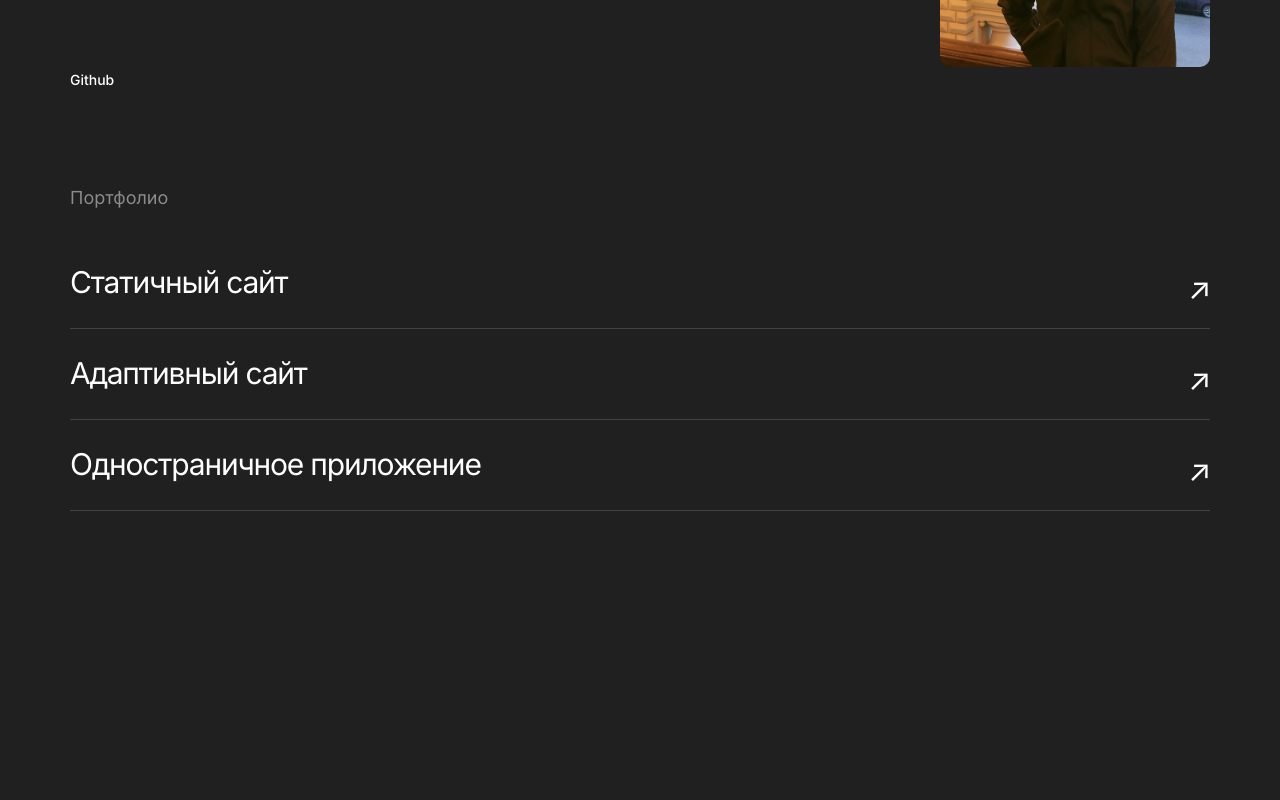
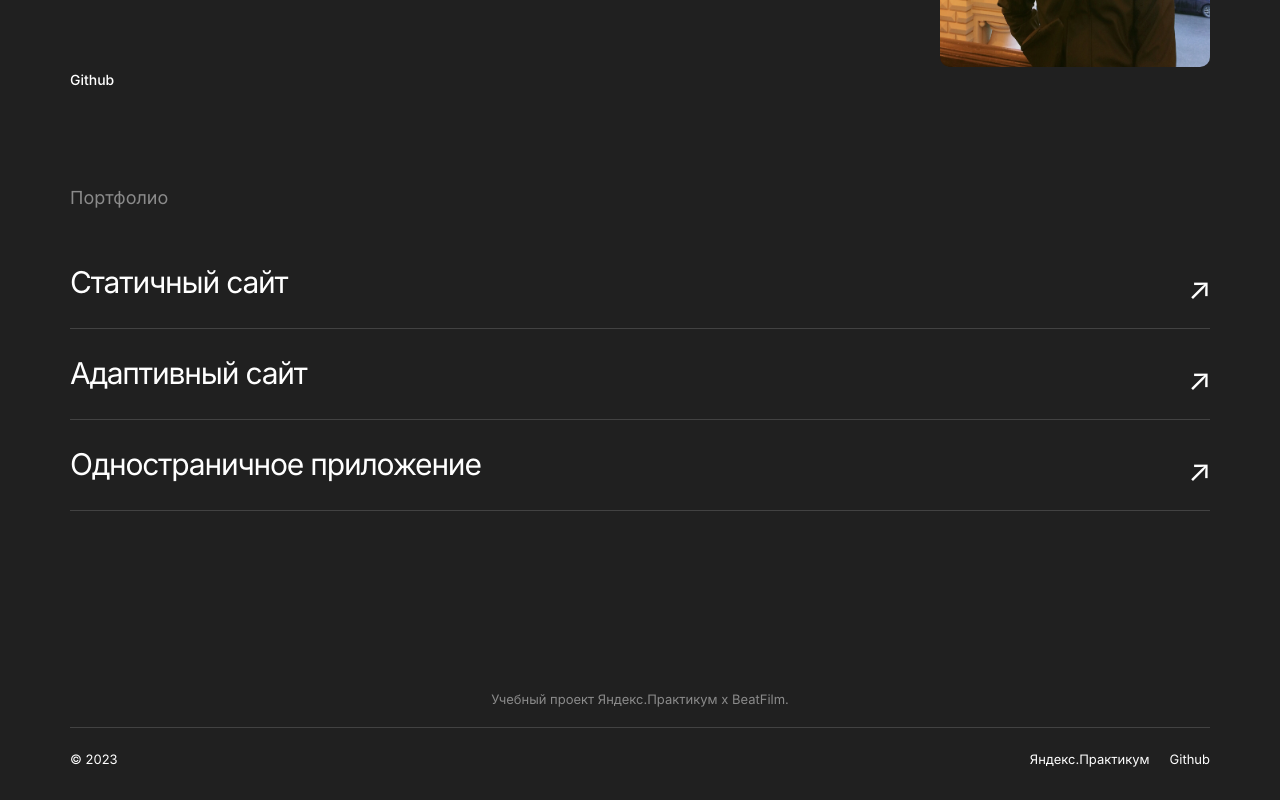
Before and after one commit to forestpk13/movies-explorer-frontend, a React (Create React App) app: page / in a window 1280 px wide. Shown: the part 2368-3168 px from the top of the page. Before the commit the page ends 2975 px from the top, so only its background shows below. Built offline with nearby package versions, Linux system fonts and the light colour scheme.

Commit message:
footer component added

```diff
--- a/src/components/App/App.jsx
+++ b/src/components/App/App.jsx
@@ -2,6 +2,7 @@ import { Route, Routes } from 'react-router-dom';
 import { useState } from 'react';
 import Landing from '../Landing/Landing';
 import Header from '../Header/Header';
+import Footer from '../Footer/Footer';
 
 import './App.css';
 
@@ -9,10 +10,11 @@ function App() {
   return (
       <div className="page">
           <>
-            <Header/>
+            <Header />
             <Routes>
               <Route path='/' element={<Landing />} />
             </Routes>
+            <Footer />
           </>
       </div>
   );
--- /dev/null
+++ b/src/components/Footer/Footer.css
@@ -0,0 +1,91 @@
+.footer {
+  padding: 84px 70px 20px 70px;
+}
+
+.footer__description {
+  margin: 0;
+  color: var(--textcolor-grey);
+  text-align: center;
+  font-feature-settings: 'clig' off, 'liga' off;
+  font-family: Inter;
+  font-size: 13px;
+  font-style: normal;
+  font-weight: 400;
+  line-height: normal;
+  padding-bottom: 20px;
+  border-bottom: 1px solid #424242;
+}
+
+.footer__credits {
+  margin-top: 10px;
+  display: flex;
+  width: 100%;
+  justify-content: space-between;
+}
+
+.footer__credit {
+  color: var(--textcolor-light);
+  font-feature-settings: 'clig' off, 'liga' off;
+  font-family: Inter;
+  font-size: 13px;
+  font-style: normal;
+  font-weight: 400;
+  line-height: normal;
+}
+
+.footer__links {
+  list-style-type: none;
+  gap: 20px;
+  padding: 0;
+  display: flex;
+}
+
+.footer__link {
+  text-decoration: none;
+  color: var(--textcolor-light);
+  text-align: right;
+  font-feature-settings: 'clig' off, 'liga' off;
+  font-family: Inter;
+  font-size: 13px;
+  font-style: normal;
+  font-weight: 400;
+  line-height: normal;
+}
+
+@media screen and (max-width: 768px) {
+  .footer {
+    padding: 58px 30px;
+  }
+}
+
+@media screen and (max-width: 320px) {
+  .footer {
+    padding: 130px 10px 18px 10px;
+  }
+
+  .footer__description {
+    font-size: 12px;
+  }
+
+  .footer__credits {
+    margin-top: 16px;
+    flex-direction: column-reverse;
+    align-items: center;
+  }
+
+  .footer__links {
+    gap: 12px;
+    flex-direction: column;
+    align-items: center;
+  }
+
+  .footer__link {
+    font-size: 12px;
+  }
+
+  .footer__credit_content_copyright {
+    margin-top: 17px;
+    color: var(--textcolor-grey);
+    font-size: 12px;
+  }
+}
--- /dev/null
+++ b/src/components/Footer/Footer.jsx
@@ -0,0 +1,24 @@
+import './Footer.css';
+
+function Footer () {
+  return (
+    <footer className='footer'>
+      <p className='footer__description'>Учебный проект Яндекс.Практикум х BeatFilm.</p>
+      <div className='footer__credits'>
+        <p className='footer__credit footer__credit_content_copyright'>&#xa9; 2023</p>
+        <nav className='footer__credit footer__credit_content_links'>
+          <ul className='footer__links'>
+            <li className='footer__link-item'>
+              <a className='footer__link' href='https://praktikum.yandex.ru/' target='_blank' rel='noreferrer'>Яндекс.Практикум</a>
+            </li>
+            <li className='footer__link-item'>
+              <a className='footer__link' href='https://github.com/forestpk13' target='_blank' rel='noreferrer'>Github</a>
+            </li>
+          </ul>
+        </nav>
+      </div>
+    </footer>
+  )
+};
+
+export default Footer;
```
